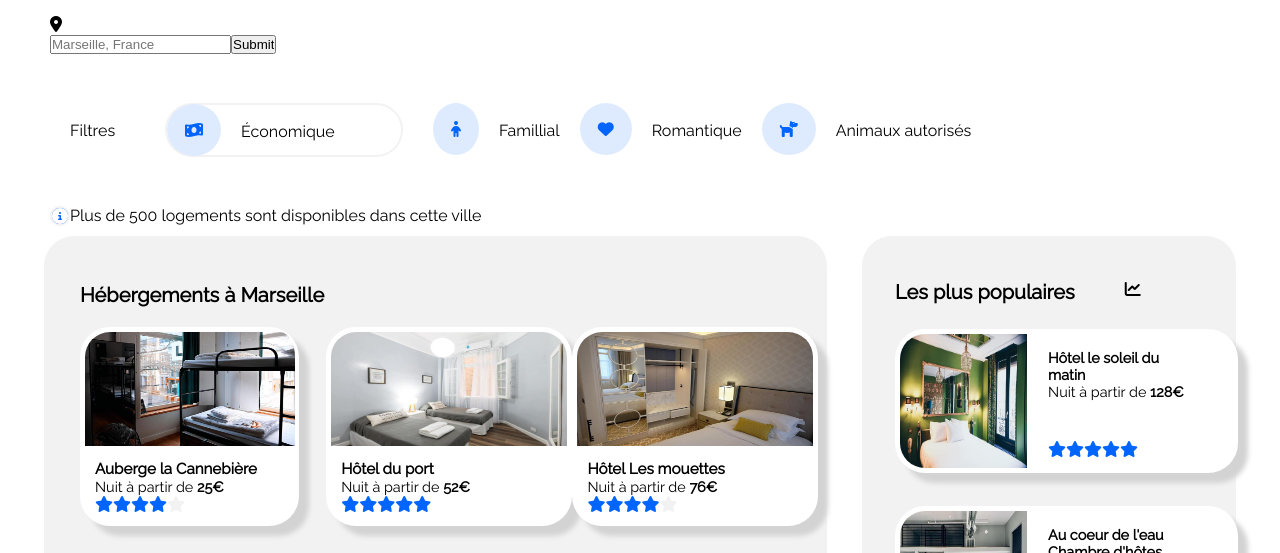
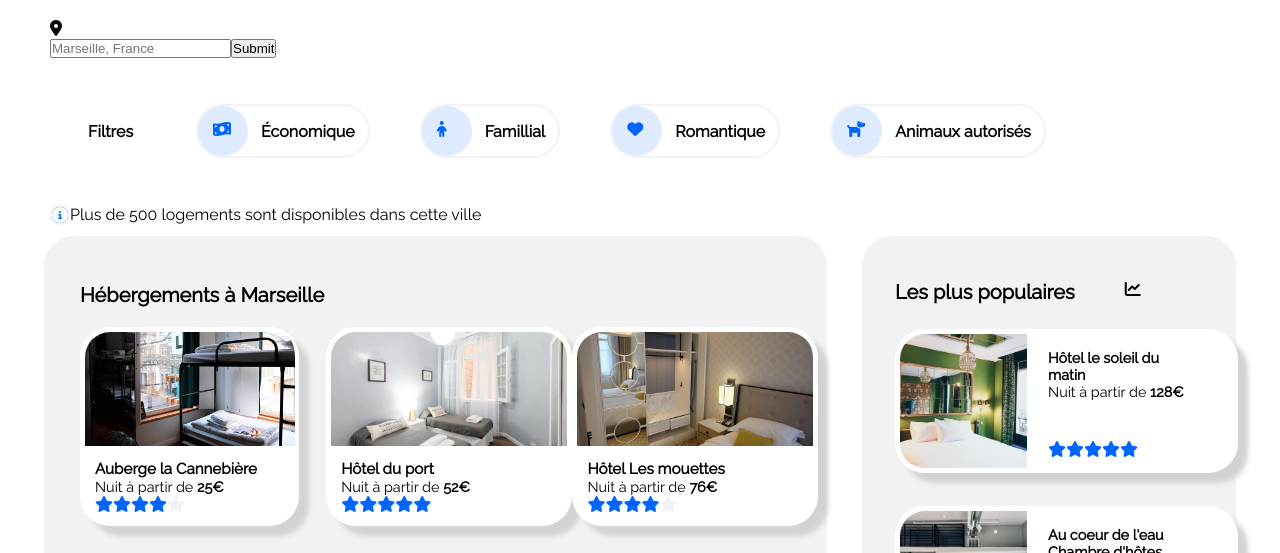
Before and after one commit to Copernic-Tonic/Openclassrooms-Projet2, a plain HTML site: page index.html in a window 1280 px wide. Shown: the part 191-744 px from the top of the page. Drawn offline with Linux system fonts and the light colour scheme.

Commit message:
nouveau commit

```diff
--- a/index.html
+++ b/index.html
@@ -38,11 +38,11 @@
                         </form>
                     </div>
                     <div class="parent_filtres">
-                        <div class="Filtres">Filtres</div>
-                        <div class="Économique"><i class="fas fa-money-bill-wave"></i>Économique</div>
-                        <div class="Famillial"><i class="fas fa-child"></i>Famillial</div>
-                        <div class="Romantique"><i class="fas fa-heart"></i>Romantique</div>
-                        <div class="Animaux autorisés"><i class="fas fa-dog"></i>Animaux autorisés</div>
+                        <div class="Filtres"><p>Filtres</p></div>
+                        <div class="Économique"><i class="fas fa-money-bill-wave"></i><p>Économique</p></div>
+                        <div class="Famillial"><i class="fas fa-child"></i><p>Famillial</p></div>
+                        <div class="Romantique"><i class="fas fa-heart"></i><p>Romantique</p></div>
+                        <div class="Animaux autorisés"><i class="fas fa-dog"></i><p>Animaux autorisés</p></div>
                     </div>
                     <div class="p2">
                         <i class="fas fa-info-circle"></i><p>Plus de 500 logements sont disponibles dans cette ville</p>
--- a/styles/style.css
+++ b/styles/style.css
@@ -62,9 +62,6 @@ body  {
     align-self: flex-start;
 }
 
-.Sinscrire:hover {
-    border-top: 2px solid #0065FC;
-}
 
 
 /*------------------------------------------------------- partie nav -------------------------------------------------------------*/
@@ -86,20 +83,18 @@ body  {
     align-items: center;
 }
 
-.parent_filtres div {
-    padding: 0 20px 0 20px;
-}
-
 .parent_filtres i {
     border-radius: 50%;
     color: #0065FC;
     background-color: #DEEBFF;
-    padding: 18px;
+    width: 50px;
+    height: 50px;
+}
+.parent_filtres i::before {
     position: relative;
-    right: 20px;
-    bottom: 1px;
+    top: 15px;
+    left: 15px;
 }
-
 .p2 i {
     float: left;
     border: 2px solid #f2f2f2;
@@ -108,12 +103,25 @@ body  {
     background-color: #0065FC;
 }
 
-.Économique {
-    width: 194px;
-    height: 50px;
+.parent_filtres div {
     border: 2px solid #f2f2f2;
     border-radius: 30px 30px 30px 30px;
-    margin: 30px;
+    margin: 25px;
+    display: flex;
+    flex-direction: row;
+    justify-content: flex-start;
+    align-content: center;
+
+}
+
+.parent_filtres p {
+    font-weight: bold;
+    align-self: center;
+    padding: 0 13px 0 13px;
+}
+
+.parent_filtres div:nth-child(1) {
+    border: none;
 }
 
 /*------------------------------------fin de la partie nav---debut des sections-------------------------------------*/
@@ -154,6 +162,7 @@ body  {
     padding: 0 0 0 15px;
 }
 .parent_Hébergements img {
+    object-fit: cover;
     width: 236px;
     height: 114px;
     border-radius: 30px 30px 0 0;
@@ -304,6 +313,7 @@ body  {
 }
 
 .parent_populaires img {
+    object-fit: cover;
     width: 127px;
     height: 134px;
     border-radius: 30px 0 0 30px;
@@ -426,6 +436,7 @@ body  {
 }
 
 .vignette1_activité img {
+    object-fit: cover;
     width: 100%;
     height: 390px;
     border-radius: 30px 30px 0 0;
@@ -440,6 +451,7 @@ body  {
 }
 
 .vignette2_activité img {
+    object-fit: cover;
     width: 100%;
     height: 181px;
     border-radius: 30px 30px 0 0;
@@ -454,6 +466,7 @@ body  {
 }
 
 .vignette3_activité img {
+    object-fit: cover;
     width: 100%;
     height: 109px;
     border-radius: 30px 30px 0 0;
@@ -468,6 +481,7 @@ body  {
 }
 
 .vignette4_activité img {
+    object-fit: cover;
     width: 100%;
     height: 388px;
     border-radius: 30px 30px 0 0;
@@ -482,6 +496,7 @@ body  {
 }
 
 .vignette5_activité img {
+    object-fit: cover;
     width: 100%;
     height: 139px;
     border-radius: 30px 30px 0 0;
@@ -496,6 +511,7 @@ body  {
 }
 
 .vignette6_activité img {
+    object-fit: cover;
     width: 100%;
     height: 153px;
     border-radius: 30px 30px 0 0;
```
